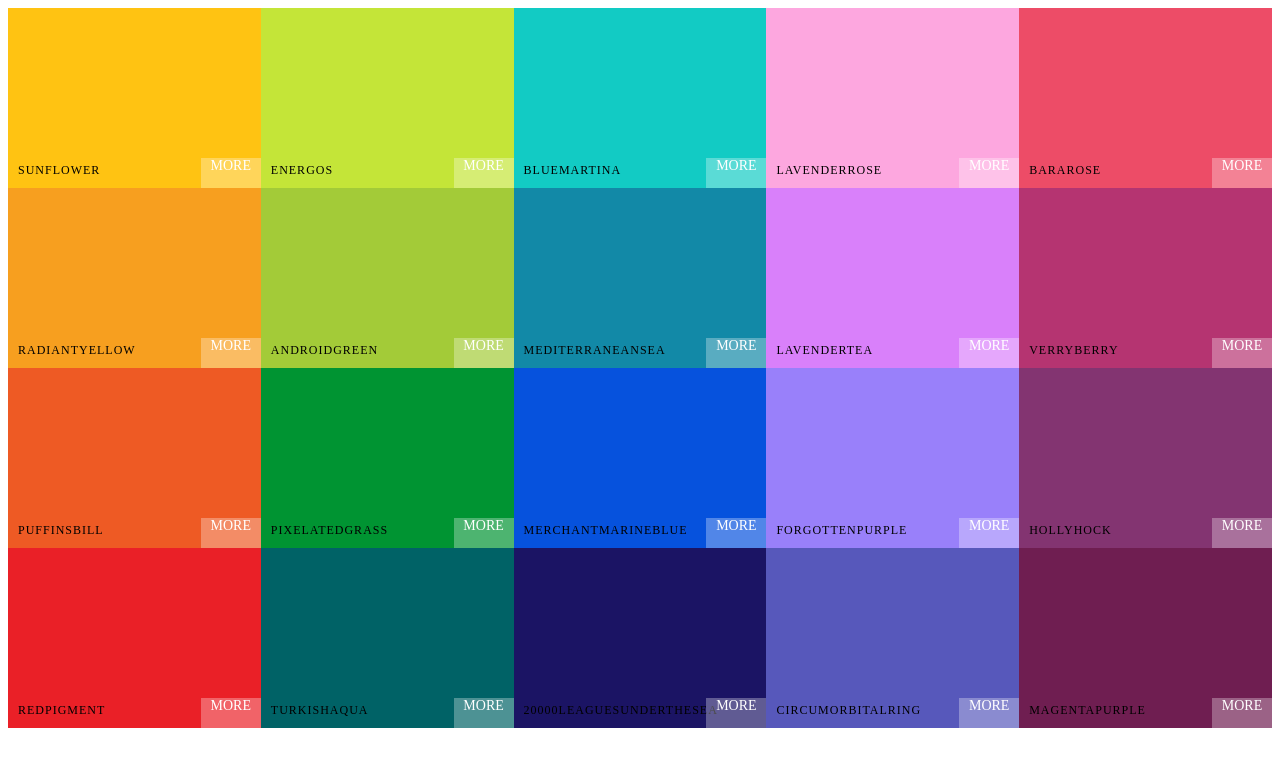
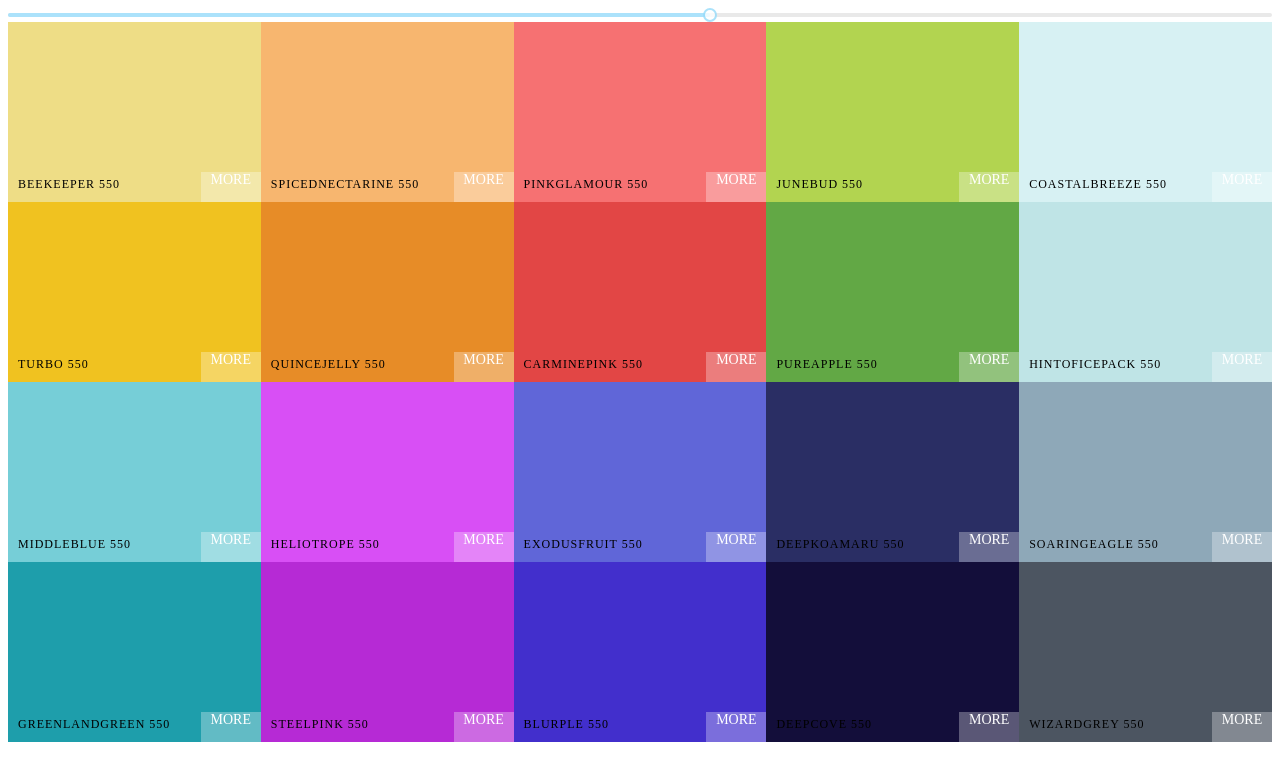
Before and after one commit to waiz3ple/color-app, a React (Create React App) app: page / in a window 1280 px wide. Shown: the top 780 px of the page. Built offline with nearby package versions, Linux system fonts and the light colour scheme.

Commit message:
Add slider and functionality, unstyled

```diff
--- a/package.json
+++ b/package.json
@@ -7,6 +7,7 @@
     "@testing-library/react": "^13.3.0",
     "@testing-library/user-event": "^13.5.0",
     "chroma-js": "^2.4.2",
+    "rc-slider": "^10.0.1",
     "react": "^18.2.0",
     "react-copy-to-clipboard": "^5.1.0",
     "react-dom": "^18.2.0",
--- a/src/App.js
+++ b/src/App.js
@@ -7,7 +7,7 @@
      render(){
         console.log(generatePalette(seedPalette[4]))
         return (<>
-                 <Palette {...seedPalette[2]} />
+                 <Palette palette={generatePalette(seedPalette[4])} />
                </>
             )
      }
--- a/src/Palette.js
+++ b/src/Palette.js
@@ -1,15 +1,31 @@
 import React, {Component} from 'react';
 import ColorBox from './ColorBox';
 import './Palette.scss';
+import Slider from 'rc-slider';
+import 'rc-slider/assets/index.css'
+
 
 
 export default class Palette extends Component{
+    constructor(props) {
+      super(props);
+
+      this.state = {level:550};
+      this.changeLevel = this.changeLevel.bind(this);
+    }
+    changeLevel(level){
+      this.setState({level})
+      console.log(level)
+    }
     render(){
-        const colorBoxes = this.props.colors.map((color,id)=>(
-             <ColorBox background={color.color} name={color.name} key={id}/>
+        const {colors} = this.props.palette;
+        const {level}  = this.state;
+        const colorBoxes = colors[level].map((color,id)=>(
+             <ColorBox background={color.hex} name={color.name} key={id}/>
             ))
         return(
             <div className="Palette">
+            <Slider defaultValue={this.state.level} min={50} max={950} step={100} onAfterChange={this.changeLevel}/>
               <div className="Palette-colors">
                {colorBoxes}
           {/*buch of color box*/}
```
Also changed, not shown: 1 other file (tests, documents, lock files or other folders).
